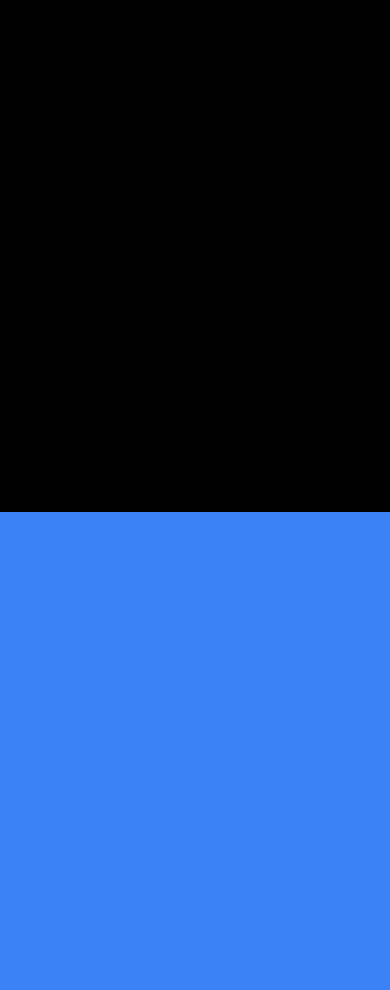
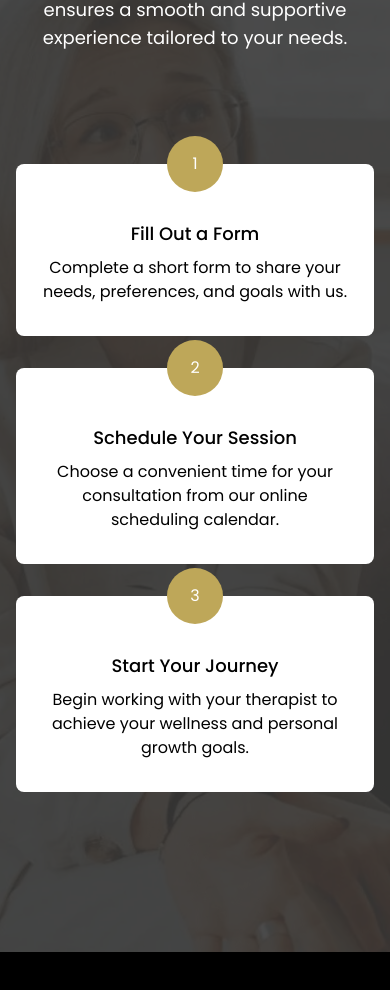
Before and after one commit to hafsachenni/TherapEase, a React (Vite) app: page / in a window 390 px wide. Shown: the part 3849-4839 px from the top of the page. Built offline with nearby package versions, Linux system fonts and the light colour scheme.

Commit message:
added responsive how it works section to the website

```diff
--- a/src/components/HowItWorks.jsx
+++ b/src/components/HowItWorks.jsx
@@ -2,8 +2,38 @@ import React from 'react'
 
 const HowItWorks = () => {
   return (
-    <div>
+    <div className='bg-working-img bg-cover bg-center relative py-12'>
+      <div className='bg-[#383838] inset-0 bg-opacity-90 absolute'></div>
+        <div className='relative container mx-auto px-4 py-28'>
+          <div className='mb-28 text-center text-white'>
+            <h2 className='text-4xl font-secondary font-bold mb-4'>How It Works</h2>
+            <p className=' text-lg md:w-1/2 w-full mx-auto'>Discover how our streamlined process guides you through every step, from initial consultation to personalized therapy sessions. Our approach ensures a smooth and supportive experience tailored to your needs.</p>
+          </div>
 
+
+          <div className='flex flex-col md:flex-row mx-auto md:w-4/5 gap-8'>
+            <div className='relative bg-white text-center rounded-lg p-6 flex-1'>
+                <div className='absolute top-0 left-1/2 transform -translate-x-1/2 -translate-y-1/2 bg-[#bea759] text-white size-14 rounded-full flex items-center justify-center'>1</div>
+                <h3 className='text-lg font-medium mt-8'>Fill Out a Form</h3>
+                <p className='my-2'>Complete a short form to share your needs, preferences, and goals with us.</p>
+            </div>
+
+
+            <div className='relative bg-white text-center rounded-lg p-6 flex-1'>
+                <div className='absolute top-0 left-1/2 transform -translate-x-1/2 -translate-y-1/2 bg-[#bea759] text-white size-14 rounded-full flex items-center justify-center'>2</div>
+                <h3 className='text-lg font-medium mt-8'>Schedule Your Session</h3>
+                <p className='my-2'>Choose a convenient time for your consultation from our online scheduling calendar.</p>
+            </div>
+
+
+            <div className='relative bg-white text-center rounded-lg p-6 flex-1'>
+                <div className='absolute top-0 left-1/2 transform -translate-x-1/2 -translate-y-1/2 bg-[#bea759] text-white size-14 rounded-full flex items-center justify-center'>3</div>
+                <h3 className='text-lg font-medium mt-8'>Start Your Journey</h3>
+                <p className='my-2'>Begin working with your therapist to achieve your wellness and personal growth goals.</p>
+            </div>
+
+          </div>
+        </div>
     </div>
   )
 }
```
Also changed, not shown: src/assets/work-proceess.webp (added).
